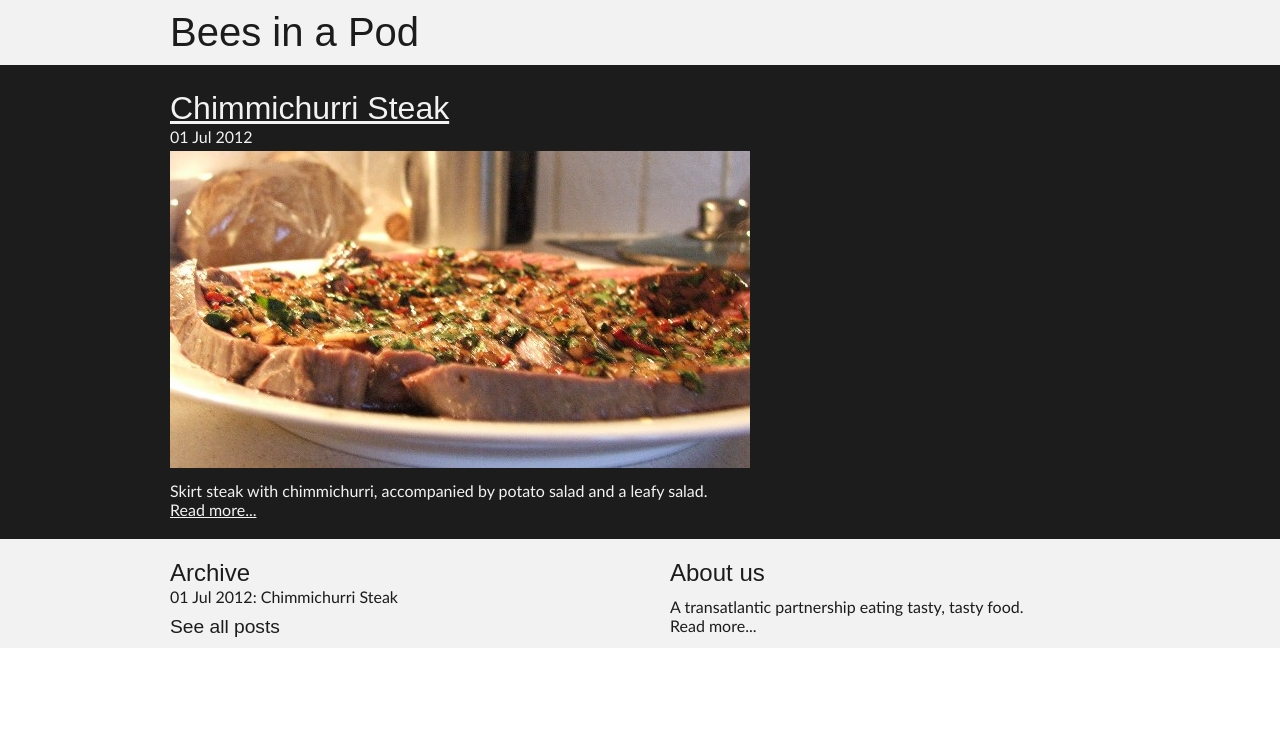
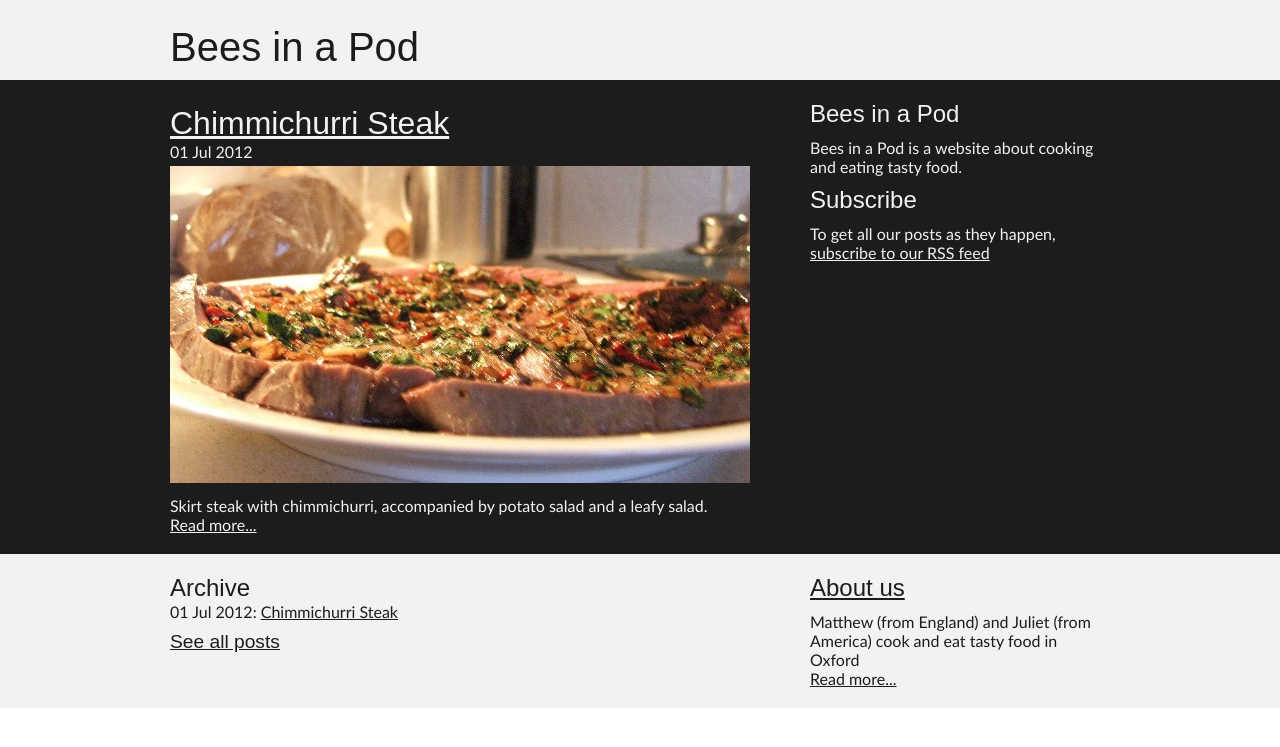
Before and after one commit to beesinapod/beesinapod.github.com, a Jekyll site: the page built from index.html, in a window 1280 px wide. Shown: the top 747 px of the page. Built offline with Jekyll 4.4.1, drawn with Linux system fonts in a browser that asks for light colours; nearby versions of some CDN libraries.

Commit message:
add about page, layout for pages

```diff
--- a/_layouts/base.html
+++ b/_layouts/base.html
@@ -20,16 +20,16 @@
         </div>
     </header>
 
-    <section id="content">
+    <div id="content">
             {{ content }}
-    </section>
+    </div>
 
     <footer>
         <div>
             <section class="about-us">
-                <h3><a title="Bees in a Pod" href="/about">About us</a></h3>
-                <p>A transatlantic partnership eating tasty, tasty food.</p>
-                <a title="Bees in a Pod" href="/about">Read more...</a>
+                <h3><a title="Bees in a Pod" href="/about.html">About us</a></h3>
+                <p>Matthew (from England) and Juliet (from America) cook and eat tasty food in Oxford</p>
+                <a title="Bees in a Pod" href="/about.html">Read more...</a>
             </section>
 
             <section class="posts">
--- /dev/null
+++ b/_layouts/page.html
@@ -0,0 +1,15 @@
+---
+layout: base
+---
+
+<article class="page">
+<section class="main">
+{{ content }}
+</section>
+
+<aside class="side">
+    <h3>Bees in a Pod</h3>
+    <p>Bees in a Pod is a website about cooking and eating tasty food.</p>
+    <h3>Subscribe</h3>
+    <p>To get all our posts as they happen, <a href="/atom.xml" title="Bees in a Pod RSS feed">subscribe to our RSS feed</a></p>
+</aside>
--- a/_layouts/post.html
+++ b/_layouts/post.html
@@ -2,6 +2,7 @@
 layout: base
 ---
 
+<article class="post">
 <section class="main">
 <h2 class="title">{{ page.title }}</h2>
 {% if page.main_pic %}
@@ -10,7 +11,7 @@ layout: base
 {{ content }}
 </section>
 
-<section class="ingredients">
+<section class="side">
     {% for element in page.elements %}
         {{ element | markdownify }}
     {% endfor %}
--- a/index.html
+++ b/index.html
@@ -1,9 +1,9 @@
 ---
-layout: base
+layout: page
 title: Bees in a Pod
 ---
 
-{% for post in site.posts limit:3 %}
+{% for post in site.posts limit:10 %}
 <section class="index-listing">
     <section class="post">
         <h2><a href="{{ post.url }}">{{ post.title }}</a></h2>
--- a/static/js/main.js
+++ b/static/js/main.js
@@ -1,16 +1,16 @@
 $(window).scroll(function() {
 
-    if(window.pageYOffset > $('body').height() - $('.ingredients').height() - $('footer').height()) {
-        $('.ingredients').removeClass('ing-fixed');
-        $('.ingredients').addClass('ing-bottom');
+    if(window.pageYOffset > $('body').height() - $('.side').height() - $('footer').height()) {
+        $('.side').removeClass('side-fixed');
+        $('.side').addClass('side-bottom');
     }
 
     else if(window.pageYOffset > $('header').height()) {
-        $('.ingredients').addClass('ing-fixed');
-        $('.ingredients').removeClass('ing-bottom');
+        $('.side').addClass('side-fixed');
+        $('.side').removeClass('side-bottom');
     }
 
     else if(window.pageYOffset < $('header').height()) {
-        $('.ingredients').removeClass('ing-fixed');
+        $('.side').removeClass('side-fixed');
     }
 });
--- a/static/styles.css
+++ b/static/styles.css
@@ -21,25 +21,24 @@ h2{font-family:Futura-Medium,Futura W01 Medium,Futura,Arial,Sans-Serif;font-size
 h3{font-family:Futura-Medium,Futura W01 Medium,Futura,Arial,Sans-Serif;font-size:1.5em;padding-top:10px;}
 h4{font-family:Futura-Medium,Futura W01 Medium,Futura,Arial,Sans-Serif;font-size:1.2em;padding-top:10px;}
 p{padding-top:10px;}
-a{color:#f2f2f2;text-decoration:none;}
+a{color:#f2f2f2;}
 em{font-style:italic;}
 strong{font-weight:bold;}
-header{background-color:#f2f2f2;color:#1c1c1c;}header a{color:#1c1c1c;}
+header{background-color:#f2f2f2;color:#1c1c1c;}header a{color:#1c1c1c;text-decoration:none;}
 footer{background-color:#f2f2f2;color:#1c1c1c;}footer a{color:#1c1c1c;}
-header div{width:960px;margin:auto;}header div h1{padding:10px;}
-footer div{*zoom:1;width:960px;margin:auto;display:block;}footer div:after{clear:both;content:"";display:table;}
-footer div:before{content:"";display:table;}
-section#content{width:940px;padding:10px 10px 20px;margin:auto;}
+header>div{width:960px;width:940px;padding:10px 10px;margin:auto;}
+footer>div{*zoom:1;width:940px;padding:10px 10px 20px;margin:auto;display:block;}footer>div:after{clear:both;content:"";display:table;}
+footer>div:before{content:"";display:table;}
+#content{width:940px;padding:10px 10px 20px;margin:auto;}
 footer{*zoom:1;}footer:after{clear:both;content:"";display:table;}
 footer:before{content:"";display:table;}
-footer .about-us{float:right;width:440px;padding:10px;}
-footer .posts{float:left;width:480px;padding:10px;}
-section#content{*zoom:1;position:relative;}section#content:after{clear:both;content:"";display:table;}
-section#content:before{content:"";display:table;}
-section#content .ing-fixed{position:fixed;top:10px;margin-left:640px;}
-section#content .ing-bottom{position:absolute;bottom:10px;right:10px;}
-section#content .ingredients{width:300px;float:right;}
-section#content .main{width:600px;float:left;}
-section#content a{text-decoration:underline;}
+footer .about-us{float:right;width:300px;}
+footer .posts{float:left;width:480px;}
+article{*zoom:1;position:relative;}article:after{clear:both;content:"";display:table;}
+article:before{content:"";display:table;}
+.side-fixed{position:fixed;top:10px;margin-left:640px;}
+.side-bottom{position:absolute;bottom:10px;right:10px;}
+.side{width:300px;float:right;}
+.main{width:600px;float:left;}
 .scroller-thumbs li{display:inline-block;width:112px;height:84px;overflow:hidden;padding-right:4px;}.scroller-thumbs li img{width:120px;}
 .index-listing{width:600px;}.index-listing .date{display:block;padding-bottom:5px;}
```
Also changed, not shown: about.md (added, +7 -0 lines), atom.xml (added, +23 -0 lines), static/styles.less (+15 -22 lines).
